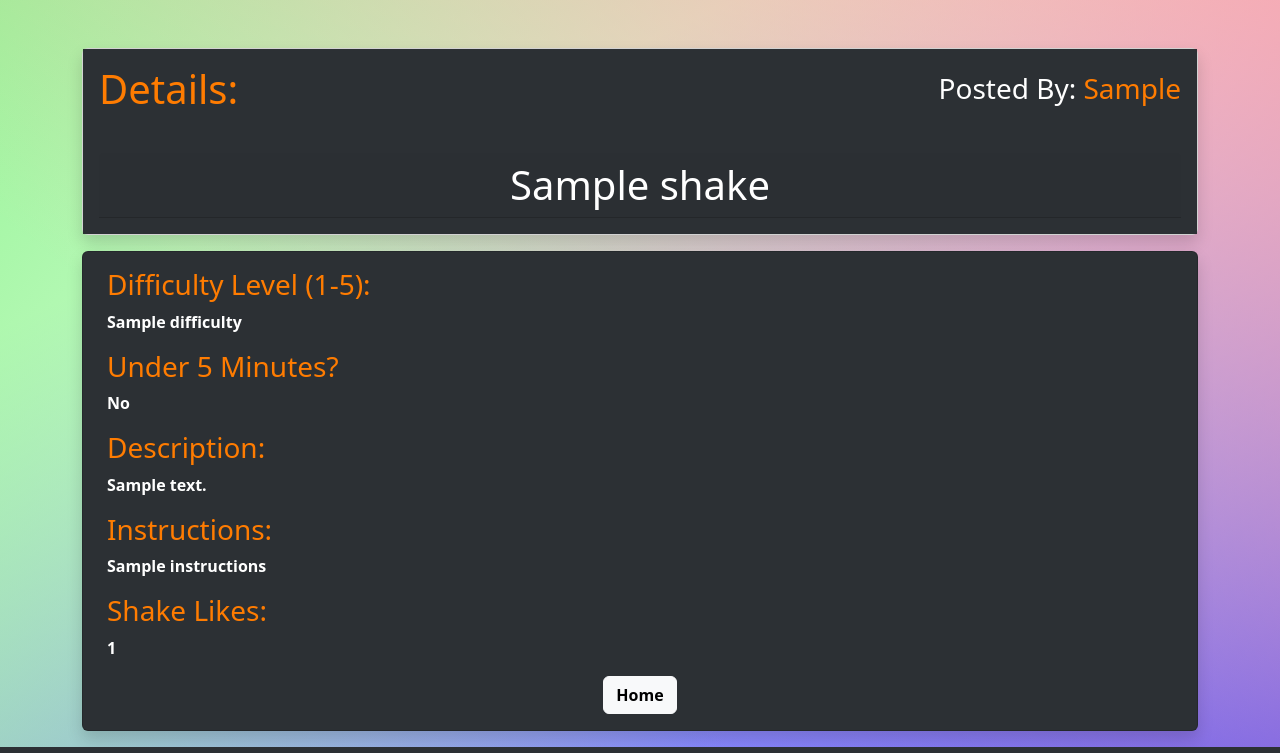
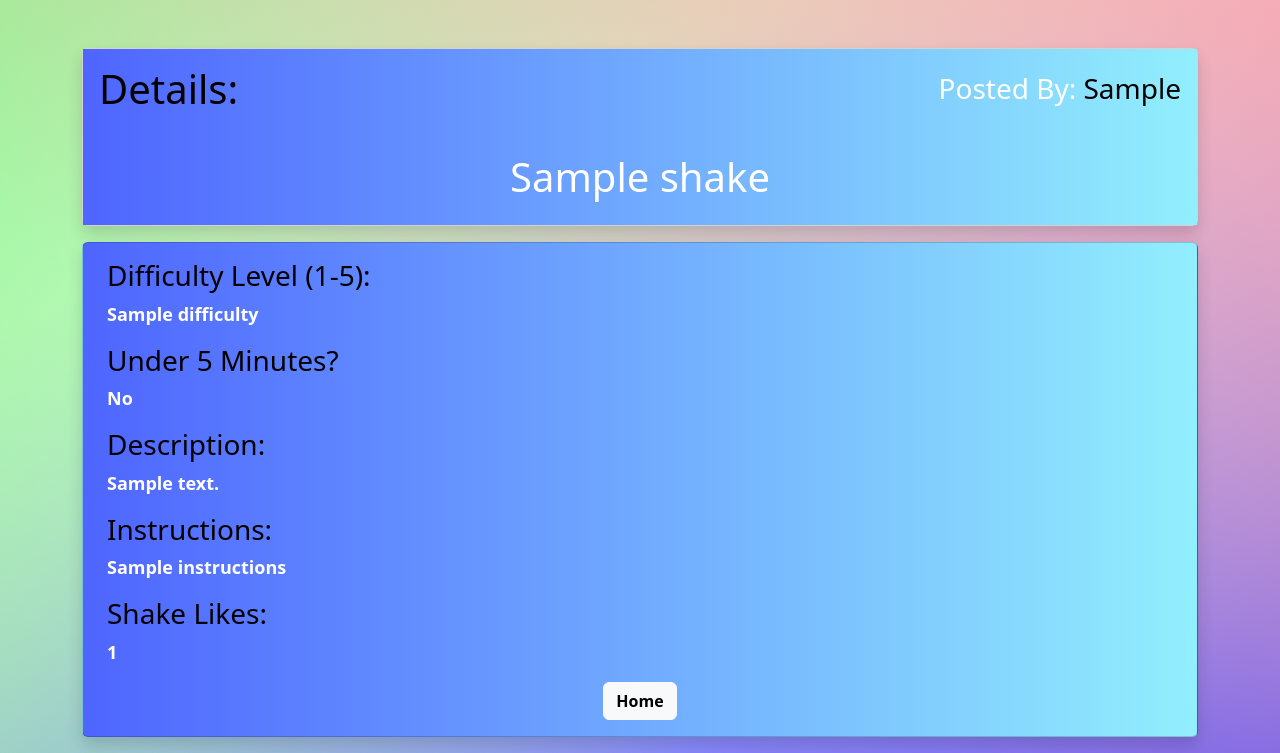
Before and after one commit to PaulDeUlloa/Sunkissed-Milkshakes-Python, a Flask app: template flask_app/templates/shake_details.html in a window 1280 px wide. Shown: the part 82-835 px from the top of the page. Run offline with Flask 3, Linux system fonts and the light colour scheme; the template is opened without the code that fills it: most values are stand-ins (such as "Sample title", 1, 10 or a date in 2020).

Commit message:
shake details background and text size adjustment

```diff
--- a/flask_app/templates/shake_details.html
+++ b/flask_app/templates/shake_details.html
@@ -14,27 +14,27 @@ linear-gradient(336deg, rgba(50, 50, 250, 0.8), rgba(0,0,255,0) 70.71%); min-hei
         <div class="row pt-5">
             <div class="col">
                 <div class="card shadow mb-3">
-                    <div class="card-body" style="background-color:rgb(44,48,52); display: flex; flex-direction: row; justify-content: space-between; color:rgb(255, 255, 255); align-items: center;">
-                        <h1 style="color:rgb(255, 124, 1);">Details:</h1>
-                        <h3>Posted By: <span style="color:rgb(255, 124, 1);">{{ shake.user.first_name }}</span></h3>
+                    <div class="card-body" style="background-image: linear-gradient( to right, #4E65FF, #92EFFD); display: flex; flex-direction: row; justify-content: space-between; color:rgb(255, 255, 255); align-items: center;">
+                        <h1 style="color:black;">Details:</h1>
+                        <h3>Posted By: <span style="color:black;">{{ shake.user.first_name }}</span></h3>
                     </div>
-                    <div class="card-body" style="background-color:rgb(44,48,52); color:rgb(255, 255, 255);">
-                        <h1 class="card-header text-center">{{ shake.name }}</h1>
+                    <div class="card-body" style="background-image: linear-gradient( to right, #4E65FF, #92EFFD); color:rgb(255, 255, 255);">
+                        <h1 class=" text-center">{{ shake.name }}</h1>
                     </div>
                 </div>
-                <div class="card shadow mb-3" style="font-size: medium; font-weight: bold; background-color:rgb(44,48,52); color:rgb(255, 255, 255);">
+                <div class="card shadow mb-3" style="font-size:large; font-weight: bold; background-image: linear-gradient( to right, #4E65FF, #92EFFD); color:rgb(255, 255, 255);">
                     <div class="card-body">
                         <div style="margin-left: 8px;">
-                            <h3 style="color:rgb(255, 124, 1);">Difficulty Level (1-5):</h3>
+                            <h3 style="color:black;">Difficulty Level (1-5):</h3>
                             <p> {{shake.difficulty}} </p>
-                            <h3 style="color:rgb(255, 124, 1);">Under 5 Minutes?</h3>
+                            <h3 style="color:black;">Under 5 Minutes?</h3>
                             <p> {% if shake.is_under_5 == 1 %} Yes {% else %} No {% endif %} </p>
-                            <h3 style="color:rgb(255, 124, 1);">Description:</h3>
+                            <h3 style="color:black;">Description:</h3>
                             <p> {{shake.description}} </p>
-                            <h3 style="color:rgb(255, 124, 1);">Instructions:</h3>
+                            <h3 style="color:black;">Instructions:</h3>
                             <p> {{shake.instructions}} </p>
 
-                            <h3 style="color:rgb(255, 124, 1);">Shake Likes:</h3>
+                            <h3 style="color:black;">Shake Likes:</h3>
                             <p> {{ count }} </p>
                         </div>
                         <div style="display: flex; flex-direction: row; align-items: center; justify-content: center;">
```
